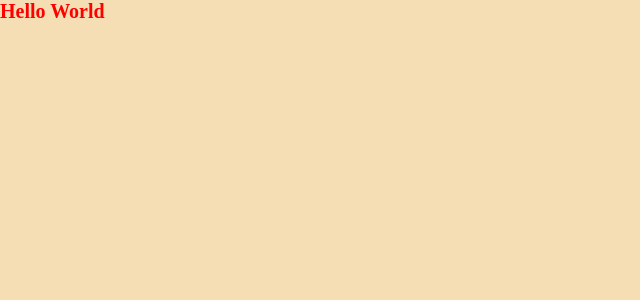
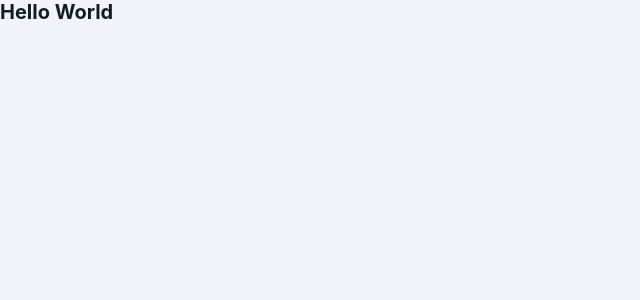
Before and after one commit to Jonorusc/JonoPage, a Next.js app: page / in a window 1280 px wide. Shown: the top 300 px of the page, without its empty margins (0-640 px from the left). Built offline with nearby package versions, Linux system fonts and the light colour scheme.

Commit message:
completing creation of theme types

```diff
--- a/src/components/HelloWord/styles.ts
+++ /dev/null
@@ -1,3 +0,0 @@
-import styled from 'styled-components'
-
-export const Wrapper = styled.div``
--- a/src/components/themes/darkTheme.tsx
+++ b/src/components/themes/darkTheme.tsx
@@ -1,22 +1,50 @@
 // components/themes/darkTheme.tsx
 import { DefaultTheme } from 'styled-components'
 export const defaultTheme: DefaultTheme = {
-  name: 'default',
-  borderRadius: '4px',
+  name: 'dark',
   bodyColor: 'colour here',
-  textColor: 'colour here',
+  containerMaxWidth: '120rem',
+  htmlFontSize: '62.5%', // 1rem = 10px
   palette: {
-    common: {
-      black: 'colour here',
-      white: 'colour here'
+    primary: '#F2F4F9',
+    secondary: '#2094FD',
+    green: '#31C975',
+    dark: '#344352',
+    lightGreen: '#D4F4E2',
+    grey: '#B4BDC7',
+    darker: '#141C22',
+    darkenBlue: '#194B78',
+    whiteSmoke: '#f5f5f5',
+    black: '#000000'
+  },
+  font: {
+    family: 'Inter, sans-serif',
+    size: {
+      small: '1.2rem',
+      medium: '2.4rem',
+      large: '3.2rem',
+      xlarge: '4rem'
+    }
+  },
+  border: {
+    radius: '3rem'
+  },
+  shadow: {
+    text: {
+      small: '2px 2px 2px',
+      medium: '4px 4px 4px',
+      large: '6px 6px 6px'
     },
-    primary: {
-      main: 'colour here',
-      contrastText: 'colour here'
-    },
-    secondary: {
-      main: 'colour here',
-      contrastText: 'colour here'
+    box: {
+      small: '1px 1px 15px -4px',
+      medium: '1px 1px 9px 0px',
+      large: '1px 1px 13px 3px'
     }
+  },
+  spacing: {
+    small: '0.8rem',
+    medium: '1.6rem',
+    large: '2.4rem',
+    xlarge: '13rem'
   }
 }
--- a/src/components/themes/defaultTheme.tsx
+++ b/src/components/themes/defaultTheme.tsx
@@ -2,21 +2,49 @@
 import { DefaultTheme } from 'styled-components'
 export const defaultTheme: DefaultTheme = {
   name: 'default',
-  borderRadius: '4px',
-  bodyColor: 'wheat',
-  textColor: 'red',
+  bodyColor: '#F2F4F9',
+  containerMaxWidth: '136.6rem', // laptop pro 15" width
+  htmlFontSize: '62.5%', // 1rem = 10px
   palette: {
-    common: {
-      black: 'colour here',
-      white: '#ffffff'
+    primary: '#F2F4F9',
+    secondary: '#2094FD',
+    green: '#31C975',
+    dark: '#344352',
+    lightGreen: '#D4F4E2',
+    grey: '#B4BDC7',
+    darker: '#141C22',
+    darkenBlue: '#194B78',
+    whiteSmoke: '#f5f5f5',
+    black: '#000000'
+  },
+  font: {
+    family: 'Inter, sans-serif',
+    size: {
+      small: '1.2rem',
+      medium: '2.4rem',
+      large: '3.2rem',
+      xlarge: '4rem'
+    }
+  },
+  border: {
+    radius: '3rem'
+  },
+  shadow: {
+    text: {
+      small: '2px 2px 2px',
+      medium: '4px 4px 4px',
+      large: '6px 6px 6px'
     },
-    primary: {
-      main: 'colour here',
-      contrastText: '#ffffff'
-    },
-    secondary: {
-      main: 'colour here',
-      contrastText: '#ffffff'
+    box: {
+      small: '1px 1px 15px -4px',
+      medium: '1px 1px 9px 0px',
+      large: '1px 1px 13px 3px'
     }
+  },
+  spacing: {
+    small: '0.8rem',
+    medium: '1.6rem',
+    large: '2.4rem',
+    xlarge: '13rem'
   }
 }
--- a/src/components/themes/globalStyle.tsx
+++ b/src/components/themes/globalStyle.tsx
@@ -4,15 +4,16 @@ export const GlobalStyle = createGlobalStyle`
   * {
     margin: 0;
     padding: 0;
-    box-sizing:border-box;
+    box-sizing: border-box;
   }
 
   html {
-    font-size: 62.5%;
+    font-size: ${({ theme }) => theme.htmlFontSize};
   }
 
   body {
     background-color: ${({ theme }) => theme.bodyColor};
-    color: ${({ theme }) => theme.textColor};
+    color: ${({ theme }) => theme.palette.darker};
+    font-family: ${({ theme }) => theme.font.family};
   }
 `
```
Also changed, not shown: src/components/Container/index.tsx (added, +10 -0 lines), src/components/HelloWord/index.tsx (deleted, +0 -9 lines), src/components/HelloWord/stories.tsx (deleted, +0 -14 lines), styled.d.ts (+41 -12 lines).
